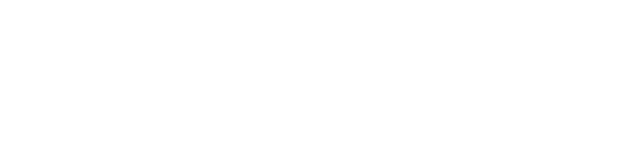
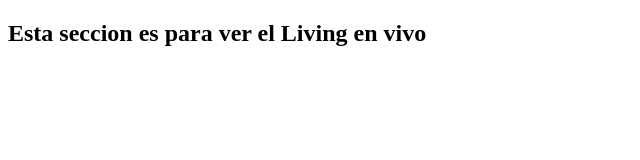
Before and after one commit to MatiasDiFilippo/DiFilippoRepo, a plain HTML site: page ProyectoFinalCoderHouse/pages/vivo.html in a window 1280 px wide. Shown: the whole page, without its empty margins (0-640 px from the left). Drawn offline with Linux system fonts and the light colour scheme.

Commit message:
git commit

```diff
--- a/ProyectoFinalCoderHouse/pages/vivo.html
+++ b/ProyectoFinalCoderHouse/pages/vivo.html
@@ -9,6 +9,7 @@
 
     <section>
 
+        <h1>Esta seccion es para ver el Living en vivo</h1>
 
     </section>
 
```
